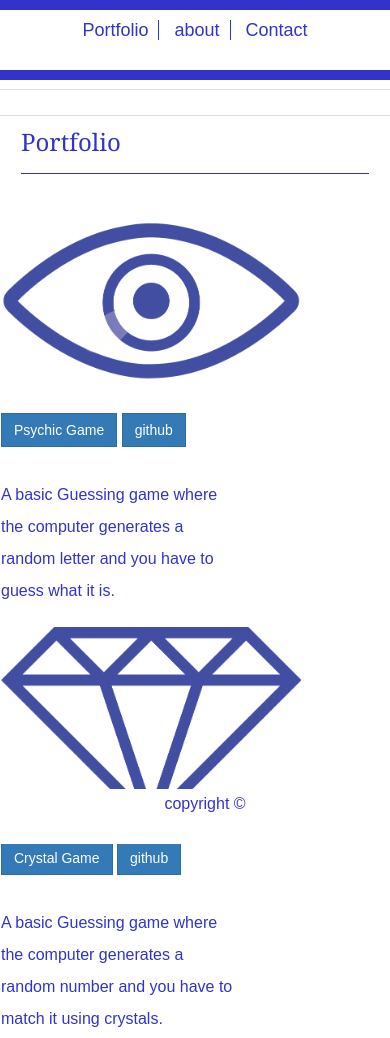
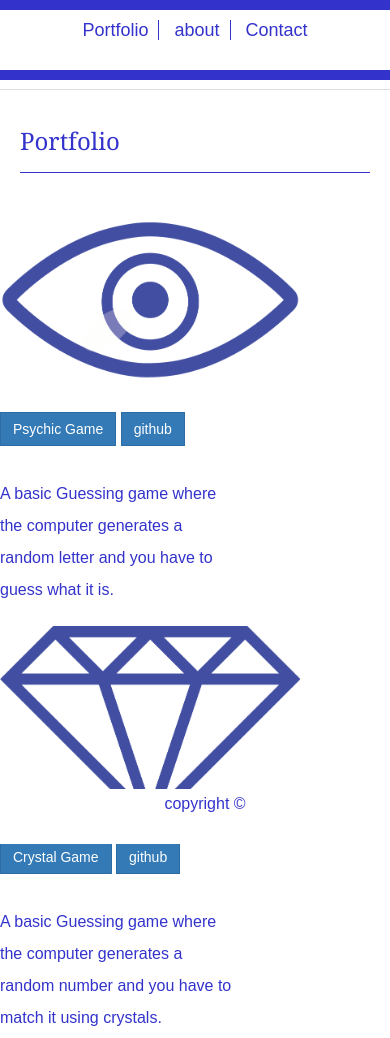
Before and after one commit to greench0/greench0.github.io, a plain HTML site: page index.html in a window 390 px wide. Shown: the top 1038 px of the page. Drawn offline with nearby package versions, Linux system fonts and the light colour scheme.

Commit message:
site updates

```diff
--- a/css/style.css
+++ b/css/style.css
@@ -311,9 +311,21 @@ nav {
 }
 
 section {
-  width: 585px;
-  margin: 0 auto;
-  margin: 25px 0px 10px 50px;
+  background: white;
+  /* border: 1px solid #dddddd; */
+  color: #333;
+  font-family: 'Arial', 'Helvetica Neue', Helvetica, sans-serif;
+line-height: 200%;
+/* padding: 10px 25px 30px 25px; */
+  color: white;
+  width: 575px;
+  /* margin: 0 auto;
+  margin: 25px 0px 0px 20px; */
+  position: absolute;
+  left: 50%;
+  margin-left: -200px;
+  padding-bottom: 10px;
+
   }
 
   ul {
@@ -376,7 +388,7 @@ section {
   }
 
 
-  section {
+  /* section {
     background: white;
     border: 1px solid #dddddd;
     color: #333;
@@ -387,7 +399,7 @@ section {
     position: absolute;
     left: 50%;
     margin-left: -275px;
-    }
+    } */
 
     ul {
       list-style-type: none;
@@ -417,7 +429,7 @@ section {
 
   section {
     background: white;
-    border: 1px solid #dddddd;
+    /* border: 1px solid #dddddd; */
     color: #333;
     font-family: 'Arial', 'Helvetica Neue', Helvetica, sans-serif;
   line-height: 200%;
```
Also changed, not shown: 1 other file.
